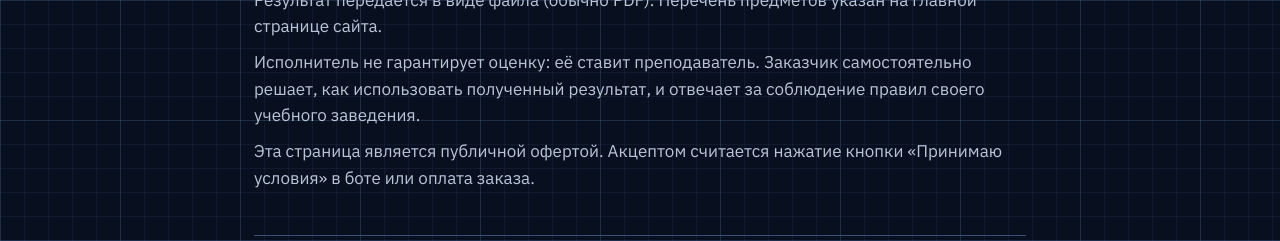
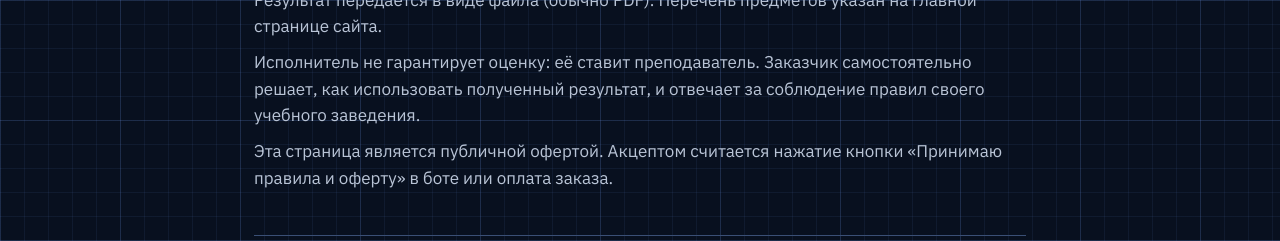
Before and after one commit to wd922zgjry-code/reshator-site, a plain HTML site: page offer.html in a window 1280 px wide. Shown: the part 840-1081 px from the top of the page. Drawn offline with nearby package versions, Linux system fonts and the light colour scheme.

Commit message:
Add files via upload

```diff
--- a/offer.html
+++ b/offer.html
@@ -270,7 +270,7 @@ body{padding-bottom:0 !important}
 <h2>2. Что я предлагаю</h2>
 <p>Выполнение по заданию заказчика учебных расчётных, графических и текстовых работ: решения задач, чертежи, оформление по образцу заказчика, а также консультации по ним. Результат передаётся в виде файла (обычно PDF). Перечень предметов указан на главной странице сайта.</p>
 <p>Исполнитель не гарантирует оценку: её ставит преподаватель. Заказчик самостоятельно решает, как использовать полученный результат, и отвечает за соблюдение правил своего учебного заведения.</p>
-<p>Эта страница является публичной офертой. Акцептом считается нажатие кнопки «Принимаю условия» в боте или оплата заказа.</p>
+<p>Эта страница является публичной офертой. Акцептом считается нажатие кнопки «Принимаю правила и оферту» в боте или оплата заказа.</p>
 
 <h2>3. Порядок заказа и оплаты</h2>
 <ol>
```
